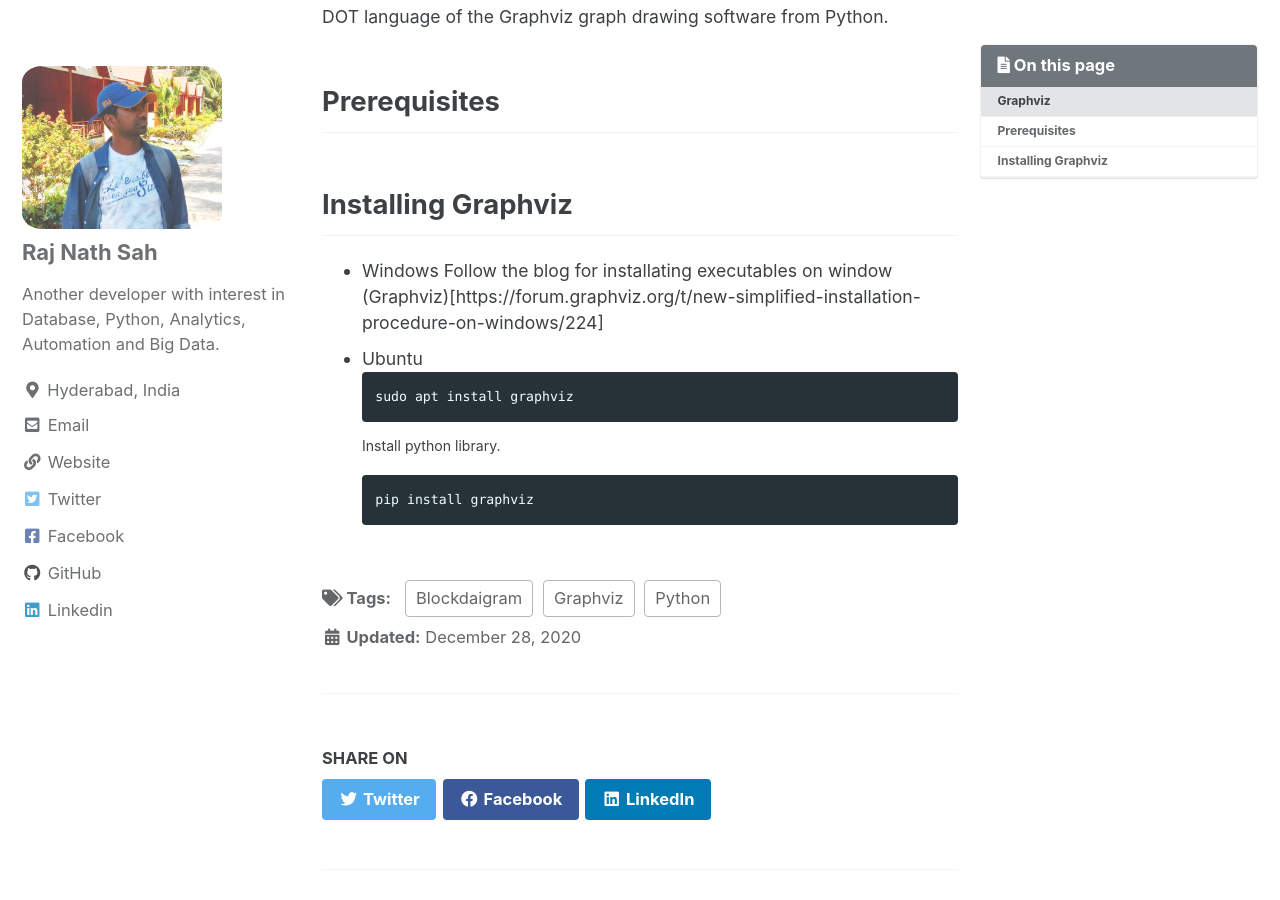
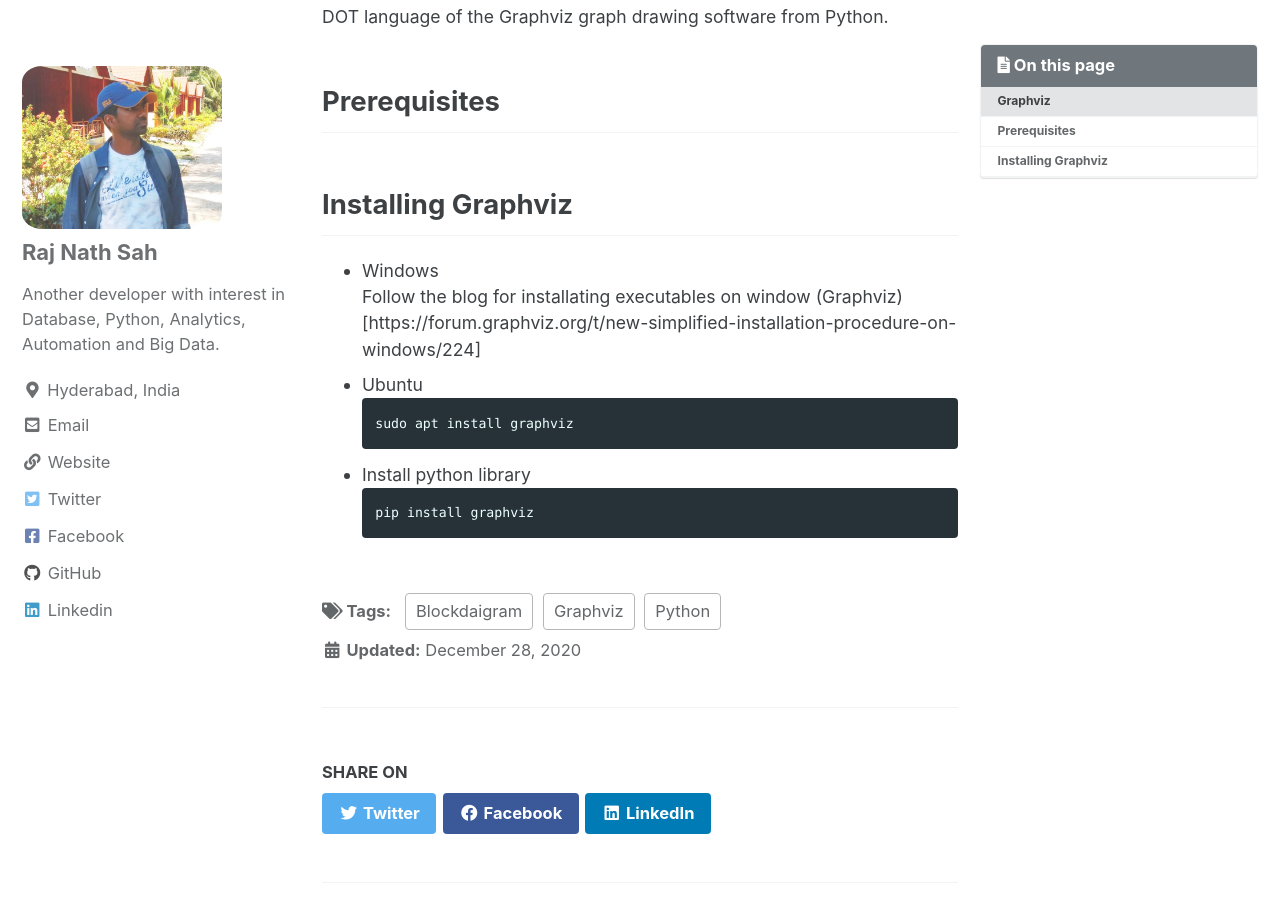
Before and after one commit to rajnathsah/rajnathsah.github.io, a Jekyll site: the page built from _posts/2020-12-28-graphviz.md, in a window 1280 px wide and 900 px high, scrolled down 407 px. Built offline with Jekyll 4.4.1, drawn with Linux system fonts in a browser that asks for light colours; cached includes are drawn as plain includes; comment, search, counter and statistics services are not loaded.

````diff
--- a/_posts/2020-12-28-graphviz.md
+++ b/_posts/2020-12-28-graphviz.md
@@ -19,7 +19,7 @@ Follow the blog for installating executables on window (Graphviz)[https://forum.
 ```shell
 sudo apt install graphviz
 ```
-Install python library.
+* Install python library
 ```shell
 pip install graphviz
 ```
````
